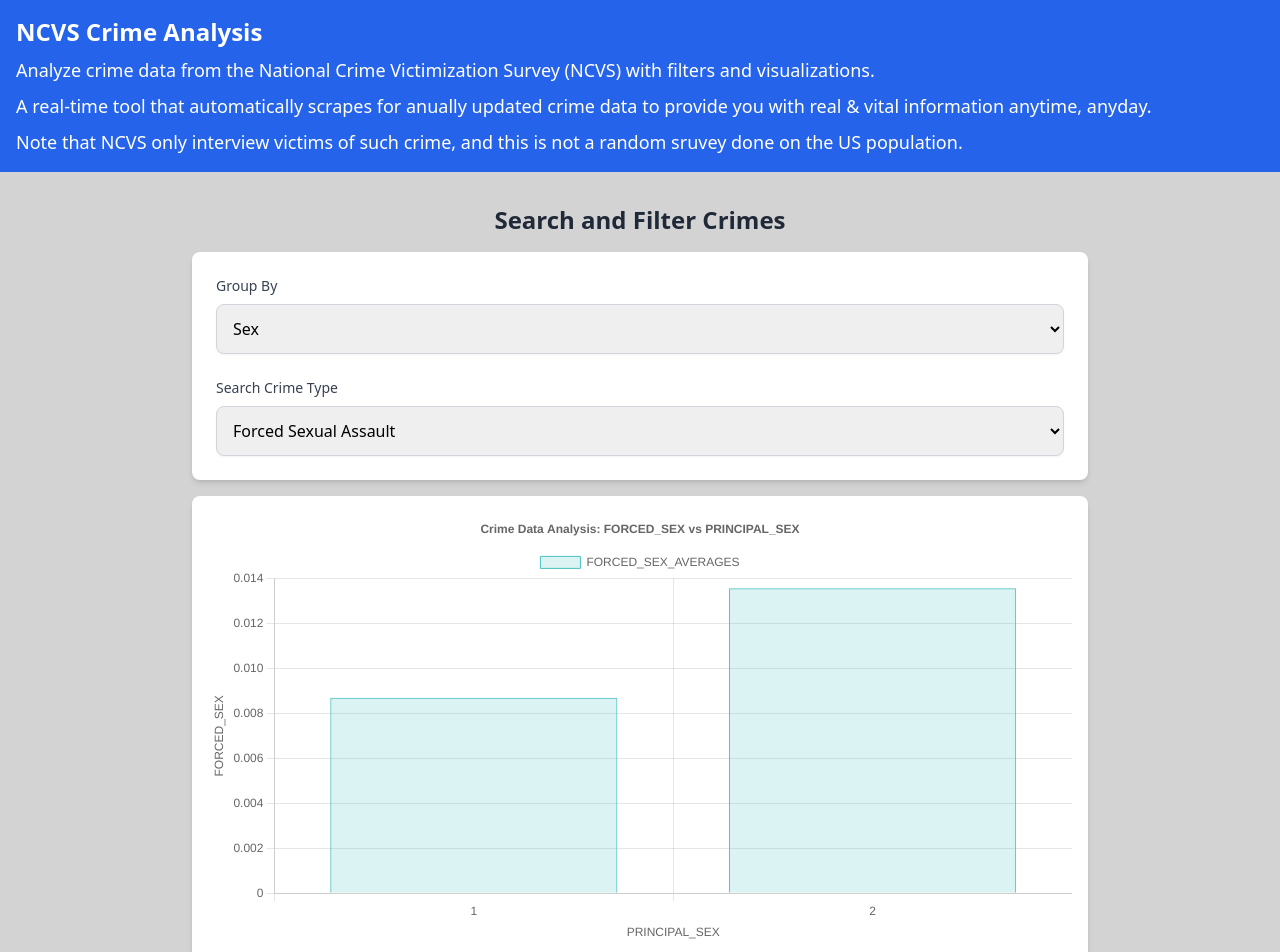
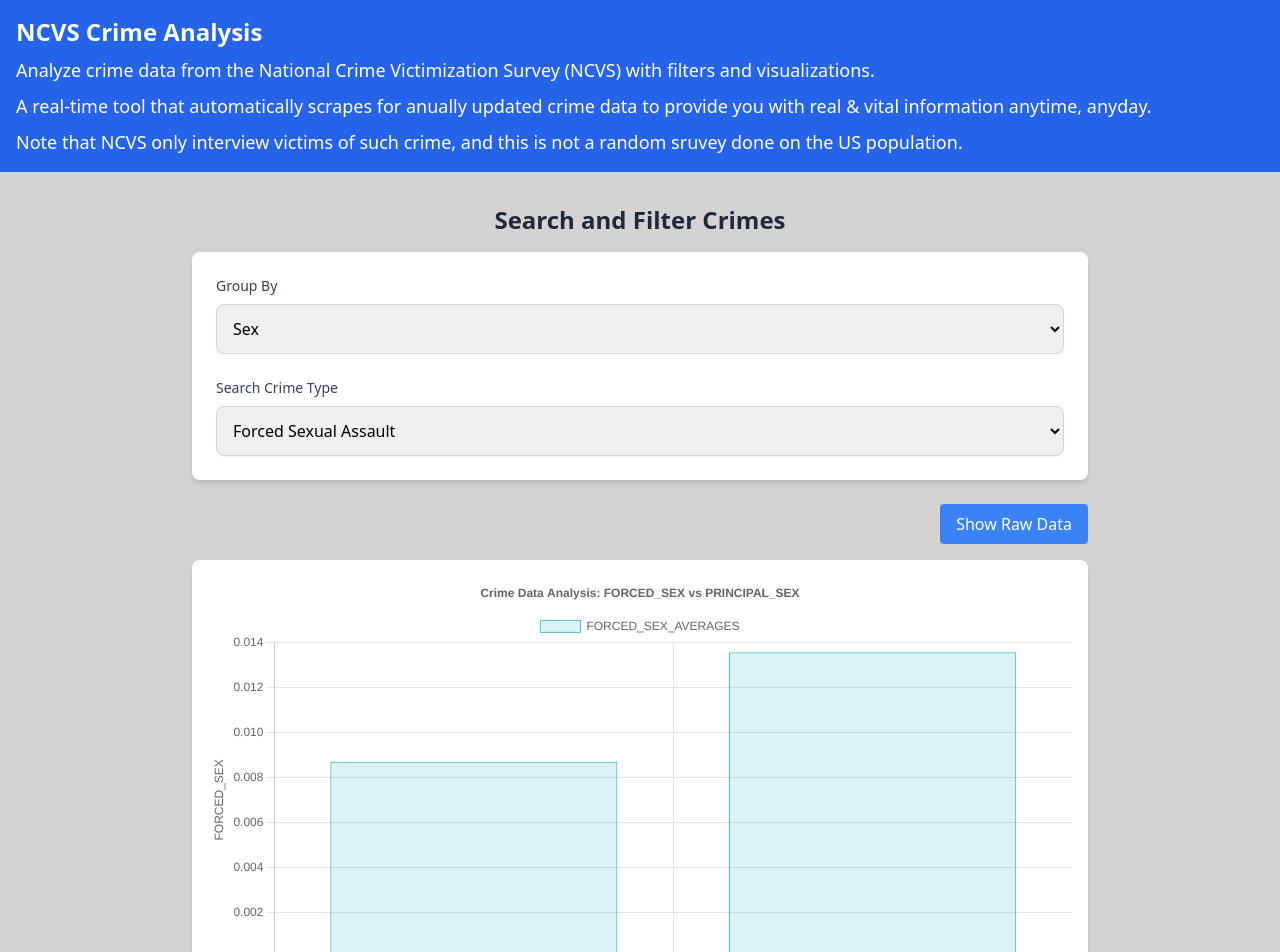
Before and after one commit to zelshahawy/crime-reports, a Next.js app: page / in a window 1280 px wide. Shown: the top 952 px of the page. Built offline with nearby package versions, Linux system fonts and the light colour scheme; no server answers.

Commit message:
added datatable

```diff
--- a/app/layout.tsx
+++ b/app/layout.tsx
@@ -1,8 +1,8 @@
+import { SpeedInsights } from "@vercel/speed-insights/next";
 import type { Metadata } from "next";
-import { SpeedInsights } from "@vercel/speed-insights/next"
 import localFont from "next/font/local";
+import Footer from "../components/Footer";
 import Header from "../components/Header";
-import Footer from "../components/Footer";
 
 
 import "./globals.css";
--- a/app/page.tsx
+++ b/app/page.tsx
@@ -1,18 +1,19 @@
 "use client";
+import { ChartData } from 'chart.js';
 import React, { useEffect, useState } from 'react';
 import CrimeChart from '../components/CrimeChart';
+import DataTable from '../components/DataTable'; // added
 import Filter from '../components/Filter';
 import Search from '../components/Search';
 import FORCED_TO_ASSAULT_CACHE from "./static/cache.json";
-
-import { ChartData } from 'chart.js';
 
 const Home: React.FC = () => {
   const [searchQuery, setSearchQuery] = useState<string>('');
   const [groupBy, setGroupBy] = useState<string>('');
   const [chartData, setChartData] = useState<ChartData<'bar'> | null>(null);
+  const [showRaw, setShowRaw] = useState<boolean>(false); // added
+
   const apiUrl = process.env.NEXT_PUBLIC_API_URL;
-
   const FORCED_TO_ASSAULT_DATASET: ChartData<'bar'> = FORCED_TO_ASSAULT_CACHE as ChartData<'bar'>;
 
   const wake_up_server = async () => {
@@ -36,13 +37,14 @@
           return;
         }
 
-        const response = await fetch(`${apiUrl}/crime_data?crime=${searchQuery}&group_by=${groupBy}`);
+        const response = await fetch(
+          `${apiUrl}/crime_data?crime=${searchQuery}&group_by=${groupBy}`
+        );
         if (!response.ok) throw new Error(`Error: ${response.statusText}`);
         const data = await response.json();
         setChartData(data);
       } catch (error) {
         console.error('Error fetching data:', error);
-      } finally {
       }
     };
     fetchData();
@@ -51,21 +53,52 @@
   return (
     <div>
       <main className="flex-grow p-8">
-        <h2 className="text-2xl font-bold mb-4 text-gray-800 text-center">Search and Filter Crimes</h2>
-        <div className="max-w-4xl mx-auto space-y-4">
+        <h2 className="text-2xl font-bold mb-4 text-gray-800 text-center">
+          Search and Filter Crimes
+        </h2>
+
+        <div className="max-w-4xl mx-auto space-y-4 mb-6">
           <div className="bg-white p-6 rounded-lg shadow-md space-y-6">
             <Filter onFilterChange={setGroupBy} />
             <Search onSearchChange={setSearchQuery} />
           </div>
-          <div className="mt-8 flex justify-center items-center">
-            {chartData ? (
-              <div className="w-full max-w-4xl p-4 bg-white rounded-lg shadow-md min-h-[400px]">
-                <CrimeChart data={chartData} searchQuery={searchQuery} groupBy={groupBy} />
+        </div>
+
+        <div className="flex justify-center items-center">
+          {chartData ? (
+            <div className="w-full max-w-4xl space-y-4">
+              {/* toggle */}
+              <div className="flex justify-end">
+                <button
+                  onClick={() => setShowRaw(prev => !prev)}
+                  className="px-4 py-2 bg-blue-500 text-white rounded hover:bg-blue-600 transition"
+                >
+                  {showRaw ? 'Show Chart' : 'Show Raw Data'}
+                </button>
               </div>
-            ) : (
-              <p className="text-gray-600 text-center">Please select filters to generate a chart.</p>
-            )}
-          </div>
+
+              {/* chart or table */}
+              <div className="p-4 bg-white rounded-lg shadow-md min-h-[400px]">
+                {showRaw ? (
+                  <DataTable
+                    data={chartData}
+                    groupBy={groupBy}
+                    searchQuery={searchQuery}
+                  />
+                ) : (
+                  <CrimeChart
+                    data={chartData}
+                    searchQuery={searchQuery}
+                    groupBy={groupBy}
+                  />
+                )}
+              </div>
+            </div>
+          ) : (
+            <p className="text-gray-600 text-center">
+              Please select filters to generate a chart.
+            </p>
+          )}
         </div>
       </main>
     </div>
--- a/components/CrimeChart.tsx
+++ b/components/CrimeChart.tsx
@@ -1,7 +1,6 @@
-import { Chart as ChartJS, CategoryScale, LinearScale, BarElement, Title, Tooltip, Legend } from 'chart.js';
+import { BarElement, CategoryScale, ChartData, Chart as ChartJS, Legend, LinearScale, Title, Tooltip } from 'chart.js';
+import React from 'react';
 import { Bar } from 'react-chartjs-2';
-import { ChartData } from 'chart.js';
-import React from 'react';
 
 ChartJS.register(CategoryScale, LinearScale, BarElement, Title, Tooltip, Legend);
 
--- /dev/null
+++ b/components/DataTable.tsx
@@ -0,0 +1,34 @@
+import { ChartData } from 'chart.js';
+import React from 'react';
+
+interface DataTableProps {
+	data: ChartData<'bar'>;
+	groupBy: string;
+	searchQuery: string;
+}
+
+const DataTable: React.FC<DataTableProps> = ({ data, groupBy, searchQuery }) => {
+	const labels = data.labels as (string | number)[];
+	const values = data.datasets[0]?.data as number[];
+
+	return (
+		<table className="min-w-full bg-white border">
+			<thead>
+				<tr>
+					<th className="px-4 py-2 border-b">{groupBy}</th>
+					<th className="px-4 py-2 border-b">{searchQuery}_Avg</th>
+				</tr>
+			</thead>
+			<tbody>
+				{labels.map((label, i) => (
+					<tr key={i} className={i % 2 === 0 ? 'bg-gray-50' : ''}>
+						<td className="px-4 py-2 border-b text-center">{label}</td>
+						<td className="px-4 py-2 border-b text-center">{values[i]?.toFixed(4)}</td>
+					</tr>
+				))}
+			</tbody>
+		</table>
+	);
+};
+
+export default DataTable;
--- a/package.json
+++ b/package.json
@@ -29,5 +29,6 @@
     "postcss": "^8",
     "tailwindcss": "^3.4.1",
     "typescript": "^5"
-  }
+  },
+  "packageManager": "pnpm@10.11.0+sha512.6540583f41cc5f628eb3d9773ecee802f4f9ef9923cc45b69890fb47991d4b092964694ec3a4f738a420c918a333062c8b925d312f42e4f0c263eb603551f977"
 }
```
